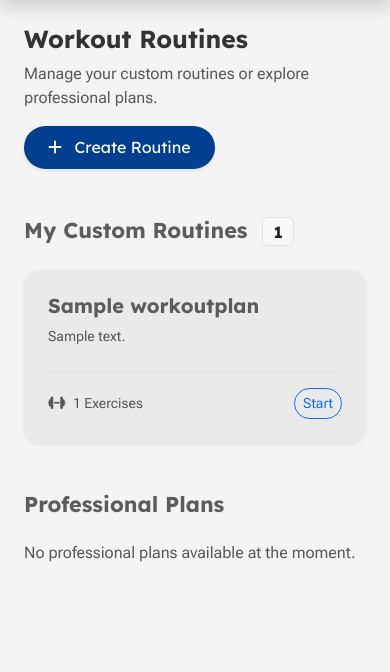
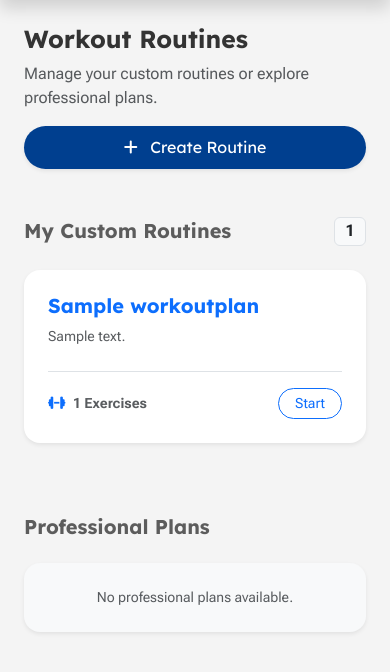
Before and after one commit to mlucasmichel/FitTrack-Pro, a Django app: page /workouts/routines/ in a window 390 px wide. Shown: the part 72-744 px from the top of the page. Run offline with Django 5.2, Linux system fonts and the light colour scheme; a user stored in the database is signed in; tables that the repository leaves empty hold one stand-in row (values such as "Sample post"); some libraries are stand-ins or nearby versions.

Commit message:
Refactor routines template for improved layout and styling; enhance user feedback for routine creation

```diff
--- a/workouts/templates/workouts/routines.html
+++ b/workouts/templates/workouts/routines.html
@@ -3,23 +3,24 @@
 {% block title %}Workout Routines{% endblock %}
 
 {% block content %}
-<div class="row mb-5 align-items-end">
-    <div class="col-md-8">
+<!-- Header -->
+<div class="row mb-5 align-items-center justify-content-center">
+    <div class="col-lg-5">
         <h1 class="h2 fw-bold">Workout Routines</h1>
         <p class="text-muted mb-0">Manage your custom routines or explore professional plans.</p>
     </div>
-    <div class="col-md-4 text-md-end mt-3 mt-md-0">
+    <div class="col-lg-3 text-lg-end mt-3 mt-lg-0">
         <!-- Create Button -->
         {% if can_create_new %}
-            <a href="{% url 'create_routine' %}" class="btn btn-primary rounded-pill px-4 shadow-sm">
+            <a href="{% url 'create_routine' %}" class="btn btn-primary rounded-pill px-4 shadow-sm w-100 w-lg-auto">
                 <i class="fas fa-plus me-2"></i> Create Routine
             </a>
         {% else %}
             <!-- Locked State for Free Users at Limit -->
-            <button class="btn btn-secondary rounded-pill px-4 shadow-sm" disabled title="Free tier limit reached">
-                <i class="fas fa-lock me-2"></i> Create Routine (Limit Reached)
+            <button class="btn btn-secondary rounded-pill px-4 shadow-sm w-100" disabled title="Free tier limit reached">
+                <i class="fas fa-lock me-2"></i> Limit Reached ({{ routine_limit }})
             </button>
-            <div class="mt-2 small">
+            <div class="mt-2 text-center text-lg-end small">
                 <a href="{% url 'pricing' %}" class="text-warning fw-bold text-decoration-none">
                     <i class="fas fa-crown"></i> Go Pro for Unlimited
                 </a>
@@ -28,28 +29,39 @@
     </div>
 </div>
 
-<!-- User's Custom Routines -->
-<h4 class="fw-bold mb-4">
-    My Custom Routines
-    <span class="badge bg-light text-dark border ms-2 fs-6">
-        {{ user_routines.count }}{% if not is_premium %} / {{ routine_limit }}{% endif %}
+<div class="row g-4 justify-content-center">
+
+    <!-- Custom Routines -->
+    <div class="col-lg-5">
+        <div class="d-flex justify-content-between align-items-center mb-4">
+            <h5 class="fw-bold mb-0">My Custom Routines</h5>
+            <span class="badge bg-light text-dark border fs-6">
+                {{ user_routines.count }} {% if not is_premium %}/ {{ routine_limit }}{% endif %}
             </span>
-</h4>
-<div class="row row-cols-1 row-cols-md-2 row-cols-lg-3 g-4 mb-5">
+        </div>
+
+        <div class="row row-cols-1 g-4 mb-5">
             {% for routine in user_routines %}
                 <div class="col">
-            <div class="card h-100 border-0 shadow-sm rounded-4">
+                    <div class="card h-100 border-0 shadow-sm rounded-4 bg-white">
                         <div class="card-body p-4 d-flex flex-column">
-                    <h5 class="fw-bold">{{ routine.title }}</h5>
-                    <p class="text-muted small mb-4">{{ routine.description|truncatewords:12|default:"Custom workout routine." }}</p>
+                            <h5 class="fw-bold text-primary">{{ routine.title }}</h5>
+                            <p class="text-muted small mb-4">
+                                {% if routine.description %}
+                                    {{ routine.description|truncatewords:15 }}
+                                {% elif routine.exercises.exists  %}
+                                    {{ routine.exercises.first.name|title }}
+                                {% else %}
+                                    No exercises added yet.
+                                {% endif %}
+                            </p>
 
                             <div class="mt-auto d-flex justify-content-between align-items-center border-top pt-3">
-                        <span class="small text-muted"><i class="fas fa-dumbbell me-1"></i> {{ routine.exercises.count }} Exercises</span>
+                                <span class="small text-muted fw-bold">
+                                    <i class="fas fa-dumbbell me-1 text-primary"></i> {{ routine.exercises.count }} Exercises
+                                </span>
                                 <div>
-                            <!-- We will wire this up to the logger in the next step -->
-                            <a href="{% url 'log_workout_plan' routine.id %}" class="btn btn-sm btn-outline-primary rounded-pill">
-                                Start
-                            </a>
+                                    <a href="{% url 'log_workout_plan' routine.id %}" class="btn btn-sm btn-outline-primary rounded-pill px-3">Start</a>
                                 </div>
                             </div>
                         </div>
@@ -57,47 +69,46 @@
                 </div>
             {% empty %}
                 <div class="col-12">
-            <div class="card border-0 shadow-sm rounded-4 bg-light text-center py-5">
+                    <div class="card border-0 shadow-sm rounded-4 bg-white text-center py-5">
                         <i class="fas fa-clipboard-list fa-3x text-muted opacity-25 mb-3"></i>
                         <p class="text-muted mb-0">You haven't created any custom routines yet.</p>
+                        {% if can_create_new %}
+                            <a href="{% url 'create_routine' %}" class="btn btn-sm btn-primary rounded-pill px-4 mt-3">Create First Routine</a>
+                        {% endif %}
                     </div>
                 </div>
             {% endfor %}
         </div>
+    </div>
 
-<!-- System Provided Routines -->
-<h4 class="fw-bold mb-4">Professional Plans</h4>
-<div class="row row-cols-1 row-cols-md-2 row-cols-lg-3 g-4">
+    <!-- Premium Routines -->
+    <div class="col-lg-3">
+        <h5 class="fw-bold mb-4">Professional Plans</h5>
+
+        <div class="row row-cols-1 g-3">
             {% for routine in system_routines %}
                 <div class="col">
-            <!-- Dim the card if it's premium and the user isn't -->
-            <div class="card h-100 border-0 shadow-sm rounded-4 {% if routine.is_premium and not is_premium %}opacity-75 bg-light{% endif %}">
+                    <div class="card h-100 border-0 shadow-sm rounded-4 {% if routine.is_premium and not is_premium %}bg-light opacity-75{% else %}bg-white{% endif %}">
                         <div class="card-body p-4 d-flex flex-column">
-                    <h5 class="fw-bold">
+                            <h6 class="fw-bold mb-2">
                                 {{ routine.title }}
                                 {% if routine.is_premium %}
-                            <span class="badge bg-warning text-dark ms-1" style="font-size: 0.65rem;">
-                                <i class="fas fa-crown"></i>PRO
-                            </span>
+                                    <i class="fas fa-crown text-warning ms-1" title="Pro Feature"></i>
                                 {% endif %}
-                    </h5>
+                            </h6>
 
                             {% if routine.is_premium and not is_premium %}
                                 <!-- LOCKED STATE -->
-                        <p class="text-muted small mb-4">Unlock this professional routine and more by upgrading your account.</p>
+                                <p class="text-muted" style="font-size: 0.8rem;">Pro-level routine.</p>
                                 <div class="mt-auto text-center border-top pt-3">
-                            <a href="{% url 'pricing' %}" class="btn btn-sm btn-warning rounded-pill w-100 shadow-sm fw-bold">
-                                Upgrade to Access
-                            </a>
+                                    <a href="{% url 'pricing' %}" class="btn btn-sm btn-warning rounded-pill w-100 shadow-sm fw-bold">Upgrade to Access</a>
                                 </div>
                             {% else %}
                                 <!-- UNLOCKED STATE -->
-                        <p class="text-muted small mb-4">{{ routine.description|truncatewords:15 }}</p>
+                                <p class="text-muted mb-3" style="font-size: 0.8rem;">{{ routine.description|truncatewords:10 }}</p>
                                 <div class="mt-auto d-flex justify-content-between align-items-center border-top pt-3">
-                            <span class="small text-muted">
-                                <i class="fas fa-dumbbell me-1"></i> {{ routine.exercises.count }} Exercises
-                            </span>
-                            <a href="{% url 'log_workout_plan' routine.id %}" class="btn btn-sm btn-primary rounded-pill">Start</a>
+                                    <span class="text-muted" style="font-size: 0.75rem;"><i class="fas fa-dumbbell me-1"></i> {{ routine.exercises.count }}</span>
+                                    <a href="{% url 'log_workout_plan' routine.id %}" class="btn btn-sm btn-primary rounded-pill px-3">Start</a>
                                 </div>
                             {% endif %}
                         </div>
@@ -105,8 +116,13 @@
                 </div>
             {% empty %}
                 <div class="col-12">
-            <p class="text-muted">No professional plans available at the moment.</p>
+                    <div class="card border-0 shadow-sm rounded-4 bg-light p-4 text-center">
+                        <p class="text-muted small mb-0">No professional plans available.</p>
+                    </div>
                 </div>
             {% endfor %}
         </div>
+    </div>
+
+</div>
 {% endblock %}
--- a/workouts/views.py
+++ b/workouts/views.py
@@ -4,7 +4,7 @@ from django.http import HttpResponse
 from django.db.models import Q, Sum, F, Max
 from django.db.models.functions import TruncDate
 from django.shortcuts import redirect, render, get_object_or_404
-from .models import Exercise, WorkoutLog, SetLog, WorkoutPlan
+from .models import Exercise, WorkoutLog, SetLog, WorkoutPlan, PlanItem
 from django.contrib.auth.decorators import login_required
 from django.contrib import messages
 
```
Lines whose indentation alone changed are shown as unchanged.
